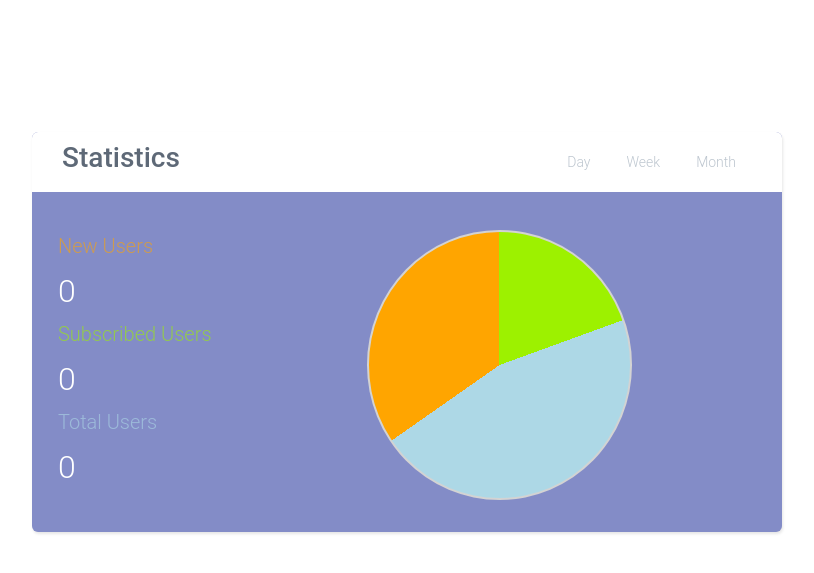
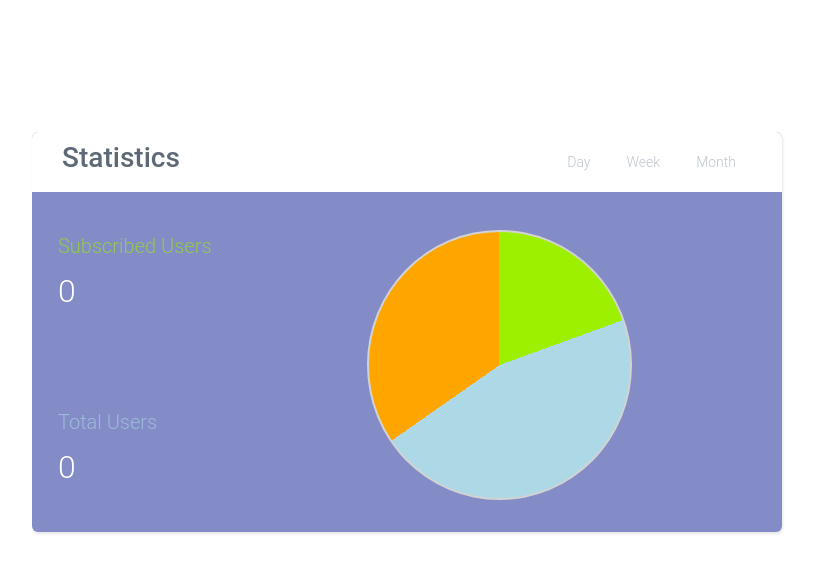
Before and after one commit to RizinGH/Currents, a Django app: page /admin_dashboard/ in a window 1280 px wide. Shown: the part 56-629 px from the top of the page, without its empty margins (248-1062 px from the left). Run offline with Django 4.2, Linux system fonts and the light colour scheme; the visitor is signed in with stand-in values (Sample User, id 1); data comes from the database, SQL or seed files in the repository; data that the repository does not hold is empty; parts of the project's set-up code (start-up, migrations or seed data) failed here and were passed over; some libraries are stand-ins or nearby versions.

Commit message:
added statistics data

```diff
--- a/currents_web/templates/admin_dashboard.html
+++ b/currents_web/templates/admin_dashboard.html
@@ -121,16 +121,12 @@ Admin Dashboard
                     <div class="panel-body">
                         <div class="categories">
                             <div class="category">
-                                <span style="color: orange; font-size: 20px;">New Users</span>
-                                <span>0</span>
-                            </div>
-                            <div class="category">
                                 <span style="color: rgb(157, 241, 0); font-size: 20px;">Subscribed Users</span>
-                                <span>0</span>
+                                <span>{{subscribed_users}}</span>
                             </div>
                             <div class="category">
                                 <span style="color: lightblue; font-size: 20px;">Total Users</span>
-                                <span>0</span>
+                                <span>{{total_users}}</span>
                             </div>
                         </div>
 
--- a/currents_web/views.py
+++ b/currents_web/views.py
@@ -301,7 +301,16 @@ def view_news(request, category):
 @login_required(login_url='login')
 @user_passes_test(lambda user: user.is_superuser)
 def admin_dashboard(request):
-    return render(request, "admin_dashboard.html")
+
+    total_users = User.objects.all().count() - 1
+    subscribed_users = Subscription.objects.all().count()
+
+    params = {
+        'total_users': total_users,
+        'subscribed_users': subscribed_users,
+
+    }
+    return render(request, "admin_dashboard.html", params)
 
 @login_required(login_url='login')
 @user_passes_test(lambda user: user.is_superuser)
```
